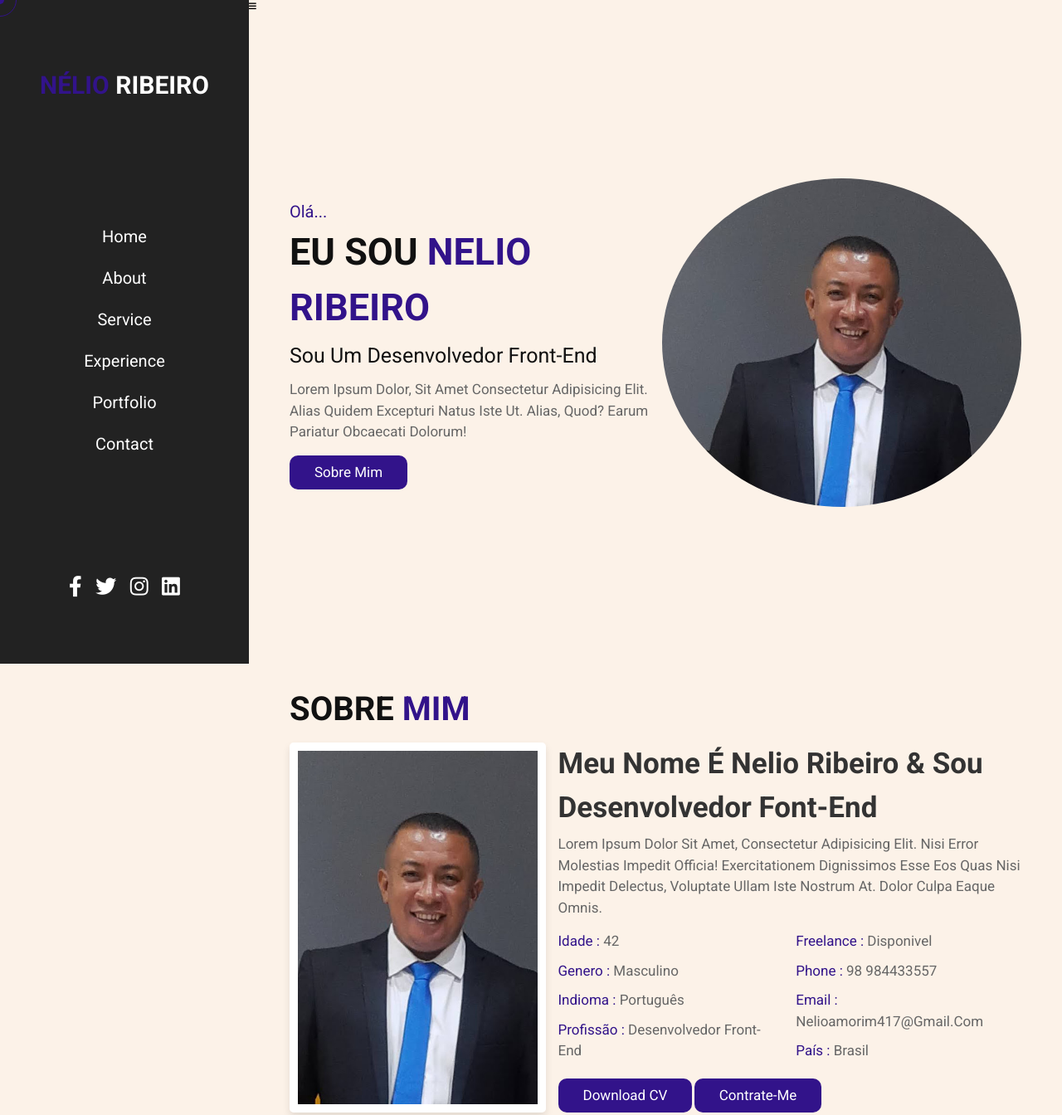
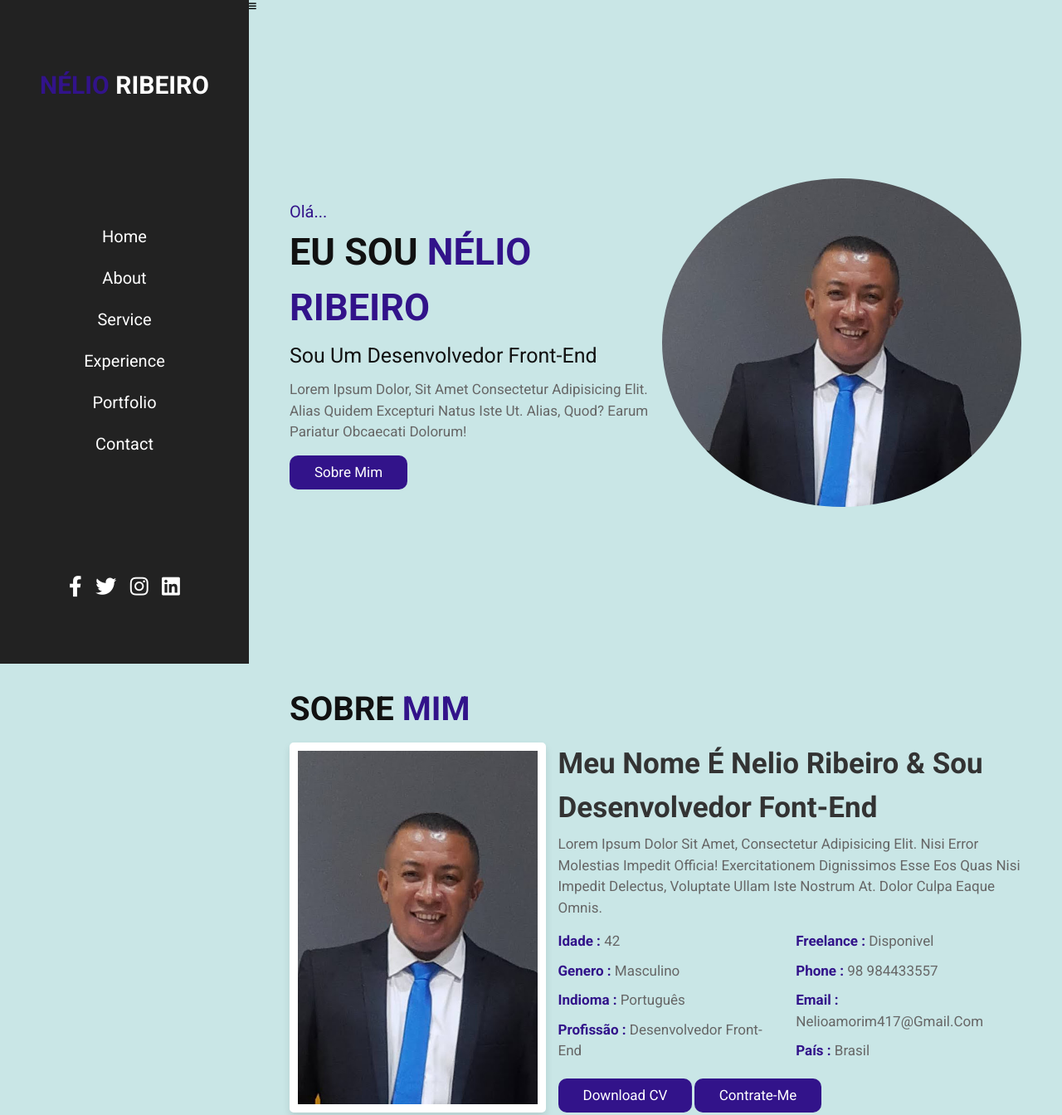
Before and after one commit to Nelio-Ribeiro/portfolio, a plain HTML site: page index.html in a window 1280 px wide. Shown: the top 1344 px of the page at 83% size. Drawn offline with Linux system fonts and the light colour scheme.

Commit message:
correcoes ortograficas

```diff
--- a/assets/css/style.css
+++ b/assets/css/style.css
@@ -22,7 +22,7 @@ html{
 }
 
 body{
-    background: #fcf2e8;
+    background: #c9e6e6;
     padding-left: 30rem;
 }
 
@@ -60,7 +60,7 @@ section{
 }
 
 header{
-    position: fixed;
+    position:fixed;
     top:0; left:0; bottom:0;
     background:#222;
     display: flex;
@@ -101,9 +101,14 @@ header .follow a{
     font-size: 2.5rem;
     color:#fff;
     margin:0 .7rem;
+
 }
 
+header .follow a:hover{
+    color: #32138a;
+}
 
+/*
 .cursor-1{
     position: absolute;
     top:0; left:0;
@@ -135,7 +140,7 @@ header .follow a{
 
 .cursor-2.active{
     display: none;
-}
+}*/
 
 .home{
     display: flex;
@@ -234,6 +239,7 @@ header .follow a{
 
 .about .row-1 .content .box-container .box span{
     color:var(--main-color);
+    font-weight: bold;
 }
 
 .about .row-2{
--- a/index.html
+++ b/index.html
@@ -54,7 +54,7 @@
 
     <div class="content">
         <span class="hi"> olá... </span>
-        <h3> eu sou <span> nelio ribeiro </span> </h3>
+        <h3> eu sou <span> nélio ribeiro </span> </h3>
         <p class="info"> sou um desenvolvedor front-end  </p>
         <p class="text"> Lorem ipsum dolor, sit amet consectetur adipisicing elit. Alias quidem excepturi natus iste ut. Alias, quod? Earum pariatur obcaecati dolorum! </p>
         <a href="#about" class="btn">sobre mim</a>
@@ -156,7 +156,7 @@
     <!-- service section starts  -->
 
     <section class="service" id="service">
-
+     <!--
     <h1 class="heading"> <span> my </span> services </h1>
 
         <div class="box-container">
```
